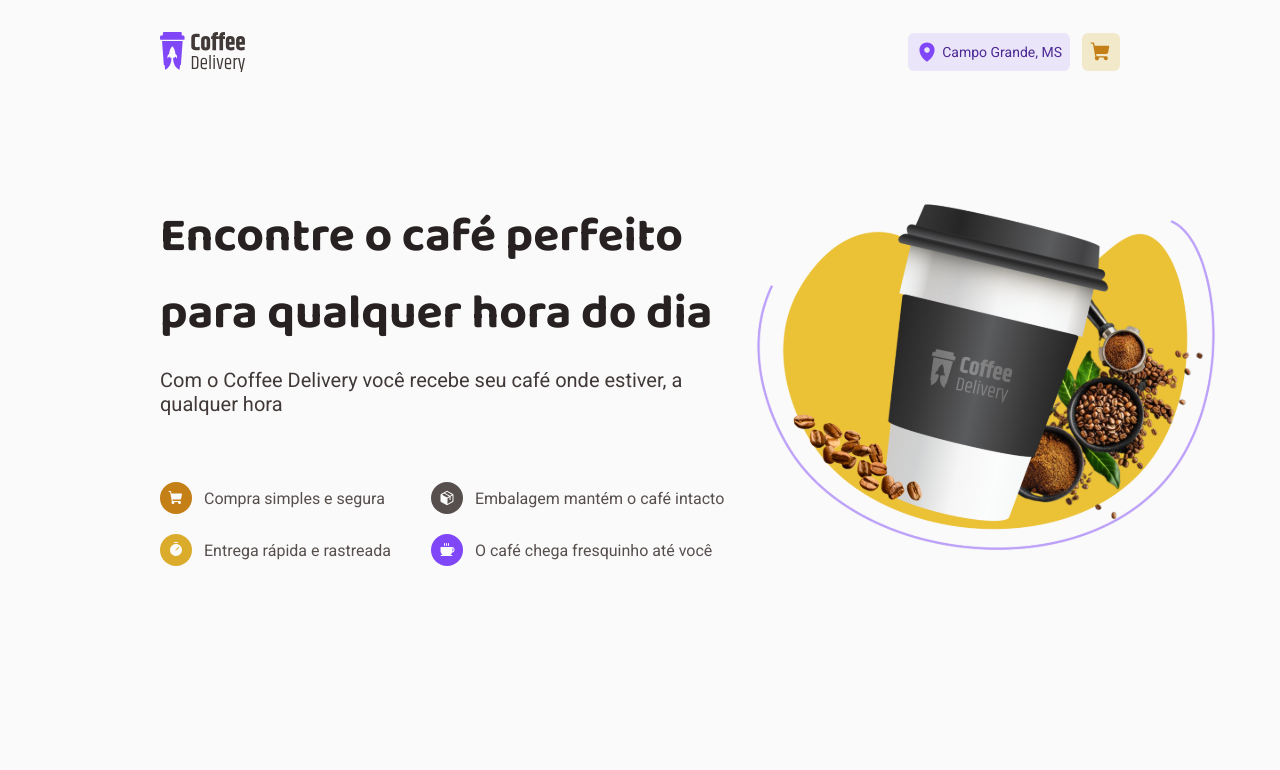
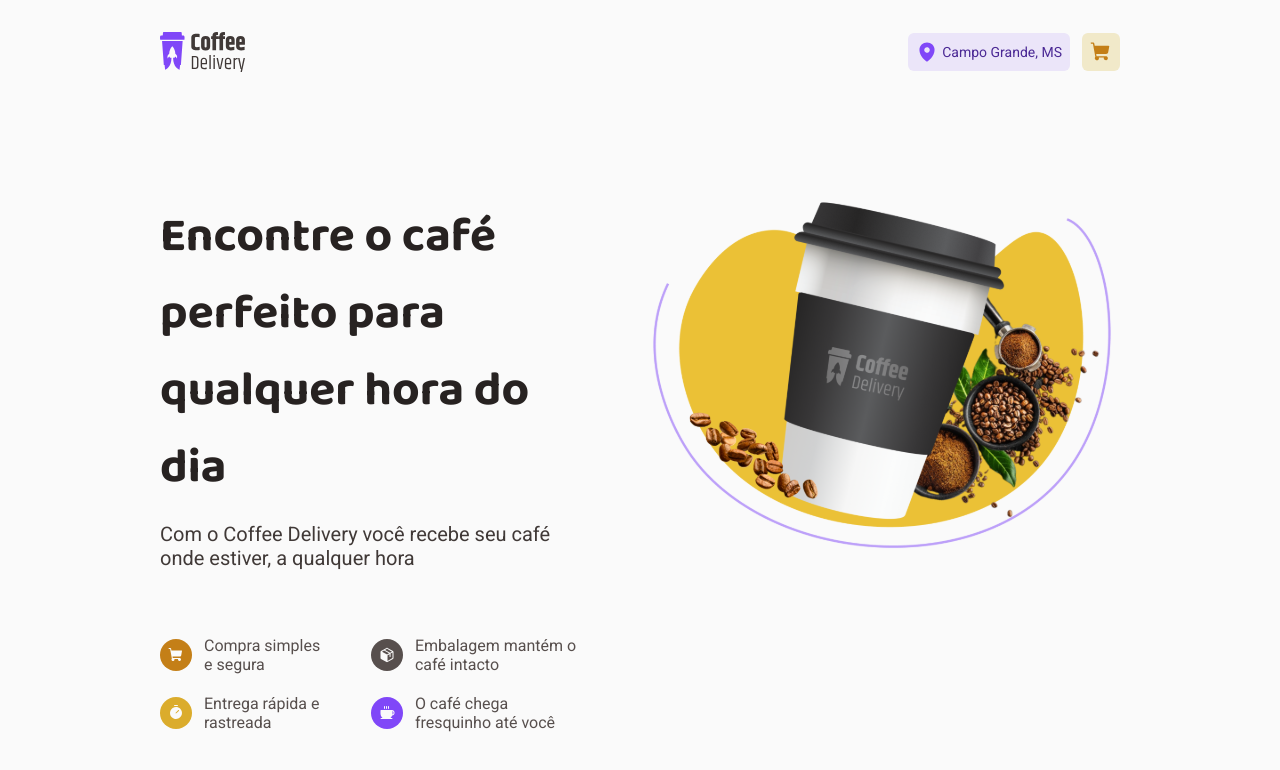
Before and after one commit to Joao-Pedro-Nogueira/CoffeeDelivery, a React (Vite) app: page / in a window 1280 px wide. Shown: the top 770 px of the page. Built offline with nearby package versions, Linux system fonts and the light colour scheme.

Commit message:
Correções nas margens

```diff
--- a/src/components/Header/styles.ts
+++ b/src/components/Header/styles.ts
@@ -4,6 +4,8 @@
   padding: 2rem 10rem;
 
   #header-div {
+    max-width: 70rem;
+    margin: 0 auto;
     width: 100%;
     display: flex;
     justify-content: space-between;
--- a/src/pages/Home/styles.ts
+++ b/src/pages/Home/styles.ts
@@ -1,11 +1,14 @@
 import styled from "styled-components";
 
 export const HomeIntroContainer = styled.section`
-  #home-div {
-    margin-top: 0.125rem;
+
+    #home-div {
+    max-width: 90rem;
+    margin: 0 auto;
+    padding: 5.75rem 10rem;
     display: flex;
     justify-content: space-between;
-    padding: 5.75rem 10rem;
+    gap: 3.5rem;
   }
 
   #content-home-div {
@@ -16,10 +19,10 @@
   }
 
   #title-home-div {
+    margin-top: 0.125rem;
     display: flex;
     flex-direction: column;
     gap: 1rem;
-    width: 36.75rem;
   }
 
   #title-home-div h1 {
```
